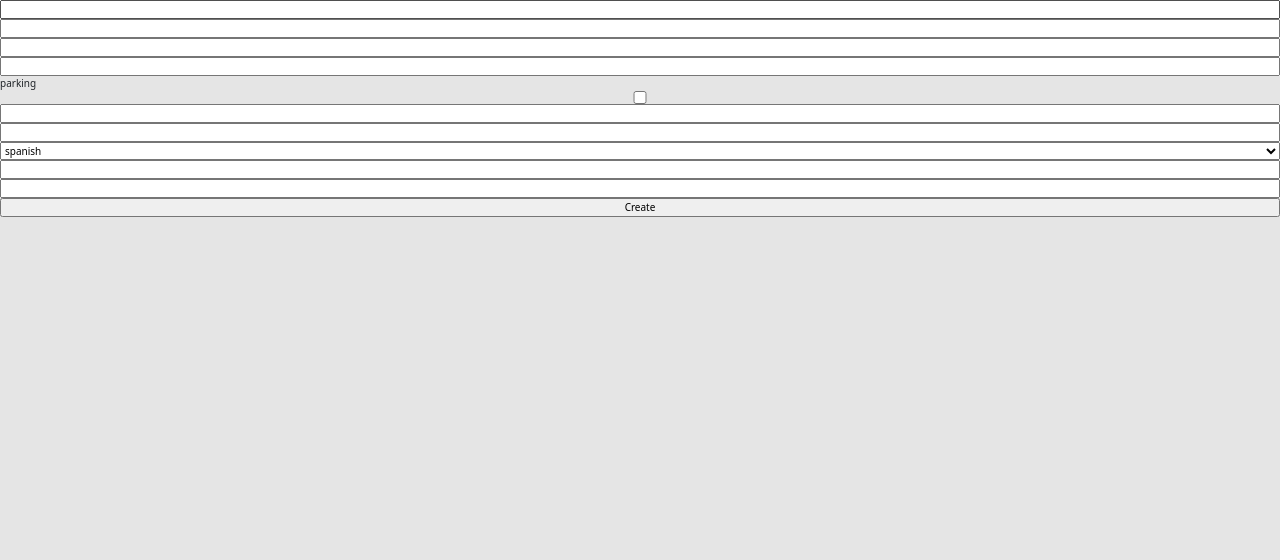
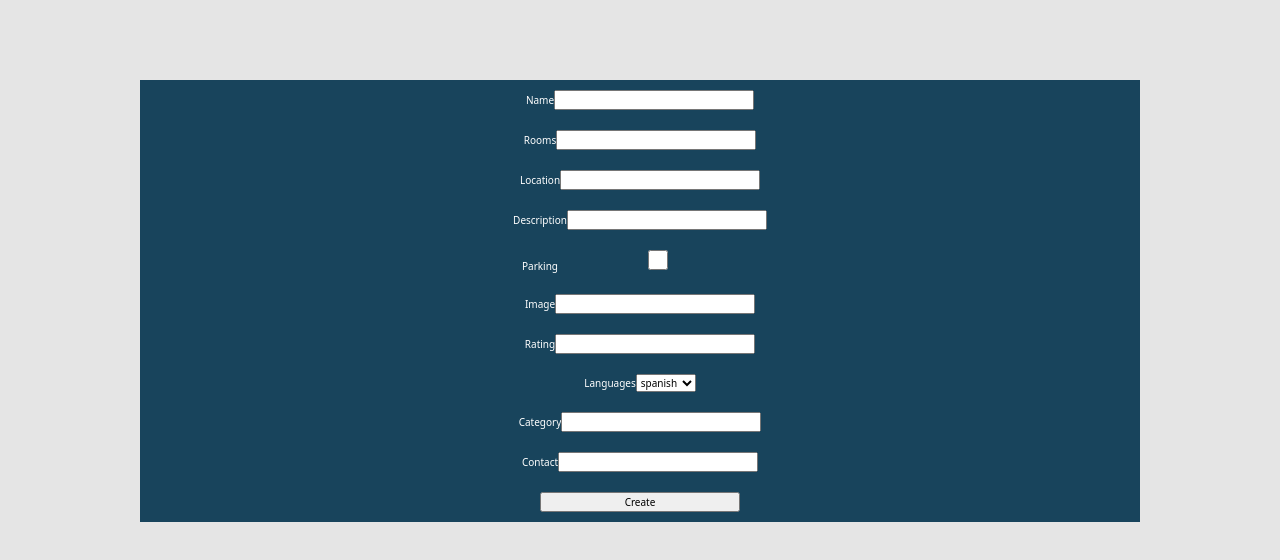
Before and after one commit to IgnacioPerezEtc/Proyecto-Final, a React (Vite) app in the folder client/: page /form in a window 1280 px wide. Shown: the top 560 px of the page. Built offline with nearby package versions, Linux system fonts and the light colour scheme.

Commit message:
primeros estilos del create hotel

```diff
--- a/client/src/components/Form/Form.jsx
+++ b/client/src/components/Form/Form.jsx
@@ -25,9 +25,9 @@ const Form = () => {
   const handleCheckbox = (event) => {
     setInput({
       ...input,
-      parking:event.target.checked
-    })
-  }
+      parking: event.target.checked,
+    });
+  };
 
   const handleDelete = (event) => {
     event.preventDefault();
@@ -68,13 +68,12 @@ const Form = () => {
       category: "",
       phone: "",
     });
-    // history.push("/hotels");
-    // dispatch(getAllHotels());
-    // window.location.reload();
   };
   return (
-    <>
+    <div className={style.containerForm}>
       <form className={style.flexContainer}>
+        <div className={style.containerInput}>
+          <label>Name</label>
           <input
             className={style.inputForm}
             autoComplete="off"
@@ -86,6 +85,10 @@ const Form = () => {
             type="text"
             placeholder="name"
           />
+        </div>
+
+        <div className={style.containerInput}>
+        <label>Rooms</label>
           <input
             className={style.inputForm}
             autoComplete="off"
@@ -97,6 +100,9 @@ const Form = () => {
             type="number"
             placeholder="rooms"
           />
+        </div>
+        <div className={style.containerInput}>
+        <label>Location</label>
           <input
             className={style.inputForm}
             autoComplete="off"
@@ -108,6 +114,9 @@ const Form = () => {
             type="text"
             placeholder="location"
           />
+        </div>
+        <div className={style.containerInput}>
+        <label>Description</label>
           <input
             className={style.inputForm}
             autoComplete="off"
@@ -119,7 +128,10 @@ const Form = () => {
             type="text"
             placeholder="description"
           />
-        <label>parking</label>
+        </div>
+        <div className={style.containerInput}>
+          {" "}
+          <label>Parking</label>
           <input
             className={style.inputForm}
             autoComplete="off"
@@ -131,6 +143,9 @@ const Form = () => {
             type="checkbox"
             placeholder="parking"
           />
+        </div>
+        <div className={style.containerInput}>
+        <label>Image</label>
           <input
             className={style.inputForm}
             autoComplete="off"
@@ -142,6 +157,9 @@ const Form = () => {
             type="text"
             placeholder="pictureHome"
           />
+        </div>
+        <div className={style.containerInput}>
+        <label>Rating</label>
           <input
             className={style.inputForm}
             autoComplete="off"
@@ -153,6 +171,9 @@ const Form = () => {
             type="text"
             placeholder="rating"
           />
+        </div>
+        <div className={style.containerInput}>
+        <label>Languages</label>
           <select
             className={style.inputForm}
             autoComplete="off"
@@ -181,6 +202,9 @@ const Form = () => {
               </div>
             );
           })}
+        </div>
+        <div className={style.containerInput}>
+        <label>Category</label>
           <input
             className={style.inputForm}
             autoComplete="off"
@@ -192,6 +216,9 @@ const Form = () => {
             type="text"
             placeholder="category"
           />
+        </div>
+        <div className={style.containerInput}>
+        <label>Contact</label>
           <input
             className={style.inputForm}
             autoComplete="off"
@@ -203,6 +230,9 @@ const Form = () => {
             type="text"
             placeholder="phone"
           />
+        </div>
+        <div className={style.containerInput}>
+          {" "}
           <input
             type="submit"
             value="Create"
@@ -211,8 +241,9 @@ const Form = () => {
             }}
             className="submit"
           />
+        </div>
       </form>
-    </>
+    </div>
   );
 };
 export default Form;
--- a/client/src/components/Form/Form.module.css
+++ b/client/src/components/Form/Form.module.css
@@ -1,4 +1,28 @@
-.flexContainer{
-    display: flex;
-    flex-direction: column;
+.containerForm {
+  width: 1000px;
+  margin: 0 auto;
+  margin-top: 80px;
+  background-color: var(--color-blue);
+  text-align: center;
 }
+
+.flexContainer {
+  display: flex;
+  justify-content: center;
+  flex-direction: column;
+}
+
+.containerInput{
+    margin-top: 10px;
+    margin-bottom: 10px;
+}
+
+.containerInput input {
+  width: 200px;
+  height: 20px;
+
+}
+
+.containerInput label{
+    color: #fff;
+}
```
Lines whose indentation alone changed are shown as unchanged.
